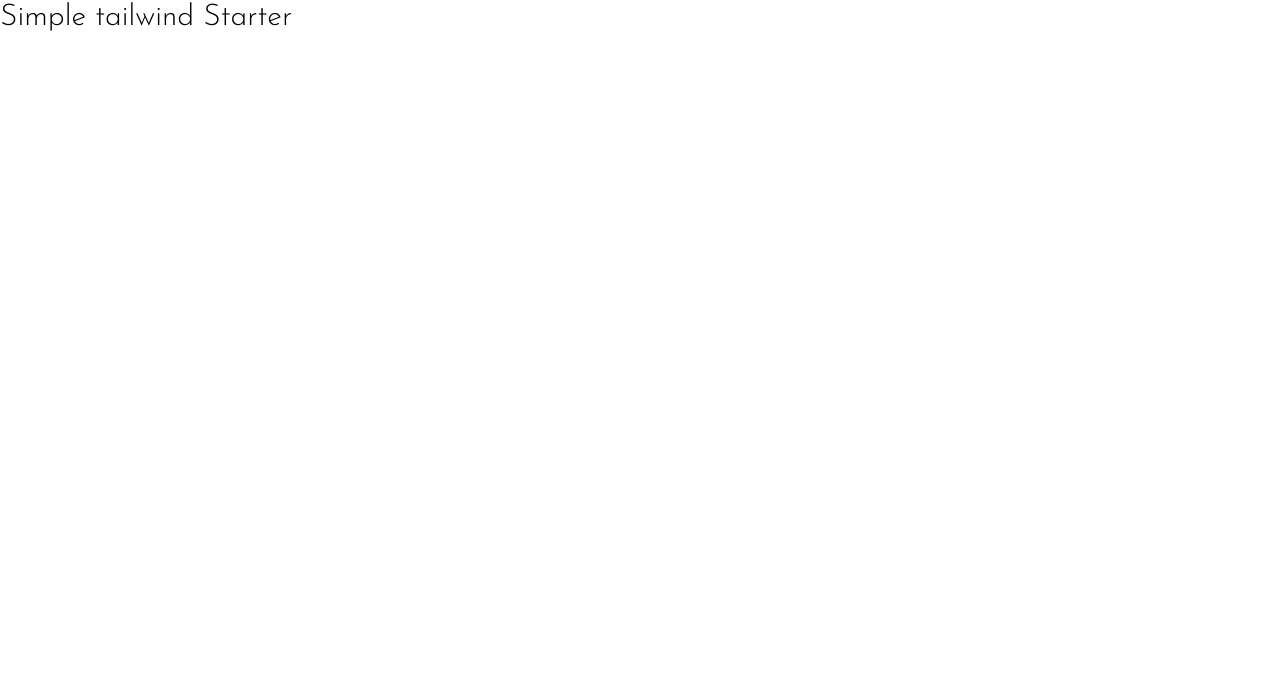
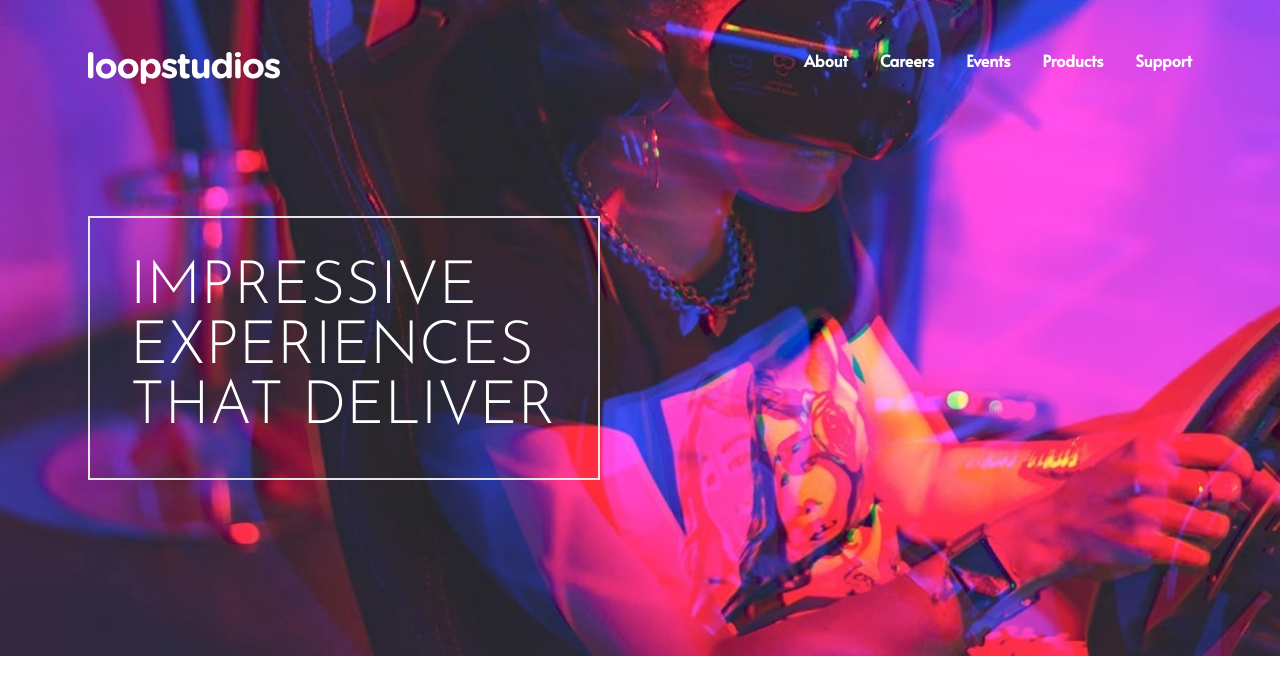
Before and after one commit to patrykpilek/tailwind-css-from-scratch, a website: page src/loopstudios/index.html in a window 1280 px wide. Drawn offline with Linux system fonts and the light colour scheme.

Commit message:
hero section with desktop navigation

```diff
--- a/src/loopstudios/index.html
+++ b/src/loopstudios/index.html
@@ -11,7 +11,49 @@
     <title>Simple Tailwind Starter</title>
 </head>
 <body>
-    <h1 class="text-3xl">Simple tailwind Starter</h1>
+    <!-- Hero Section -->
+    <section id="hero">
+        <!-- Hero Container -->
+        <div class="container max-w-6xl mx-auto px-6 py-12">
+            <!-- Menu/Logo Container -->
+            <nav class="flex items-center justify-between font-bold text-white">
+                <!-- Logo -->
+                <img src="images/logo.svg" alt="" />
+                <!-- Menu -->
+                <div class="hidden h-10 font-alata md:flex md:space-x-8">
+                    <div class="group">
+                        <a href="#">About</a>
+                        <div class="mx-2 group-hover:border-b group-hover:border-blue-50"></div>
+                    </div>
+                    <div class="group">
+                        <a href="#">Careers</a>
+                        <div class="mx-2 group-hover:border-b group-hover:border-blue-50"></div>
+                    </div>
+                    <div class="group">
+                        <a href="#">Events</a>
+                        <div class="mx-2 group-hover:border-b group-hover:border-blue-50"></div>
+                    </div>
+                    <div class="group">
+                        <a href="#">Products</a>
+                        <div class="mx-2 group-hover:border-b group-hover:border-blue-50"></div>
+                    </div>
+                    <div class="group">
+                        <a href="#">Support</a>
+                        <div class="mx-2 group-hover:border-b group-hover:border-blue-50"></div>
+                    </div>
+                </div>
+
+                <!-- @todo Hamburger Button -->
+
+            </nav>
+
+            <!-- @todo Mobile Menu -->
+
+            <div class="max-w-lg mt-32 mb-32 p-4 font-sans text-4xl text-white uppercase border-2 md:p-10 md:m-32 md:mx-0 md:text-6xl">
+                Impressive Experiences That Deliver
+            </div>
+        </div>
+    </section>
 
 </body>
 </html>
--- a/src/loopstudios/input.css
+++ b/src/loopstudios/input.css
@@ -1,3 +1,16 @@
 @tailwind base;
 @tailwind components;
 @tailwind utilities;
+
+#hero {
+    background-image: url('../images/desktop/image-hero.jpg');
+    background-repeat: no-repeat;
+    background-size: cover;
+}
+
+@media (max-width: 576px) {
+    #hero {
+        background-image: url('../images/mobile/image-hero.jpg');
+        background-position: center;
+    }
+}
```
Also changed, not shown: src/loopstudios/README.md, src/loopstudios/css/style.css.
